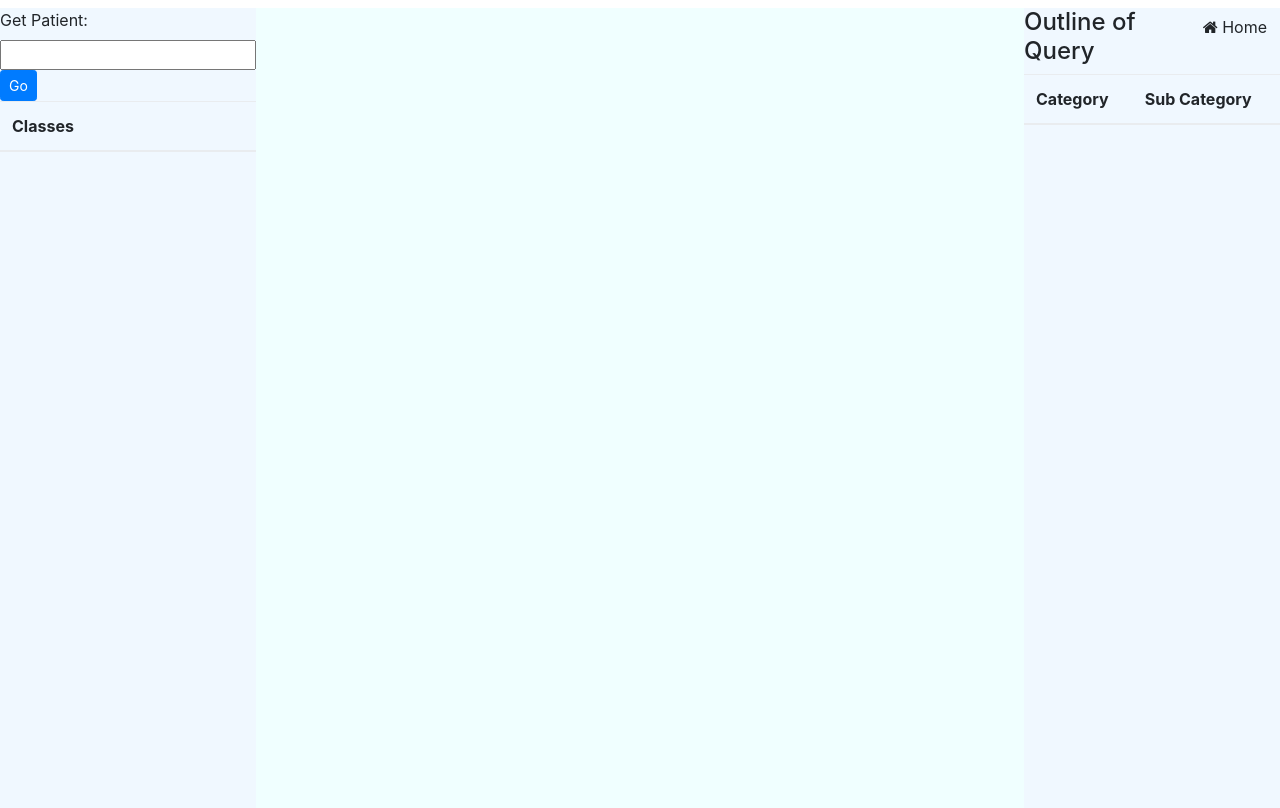
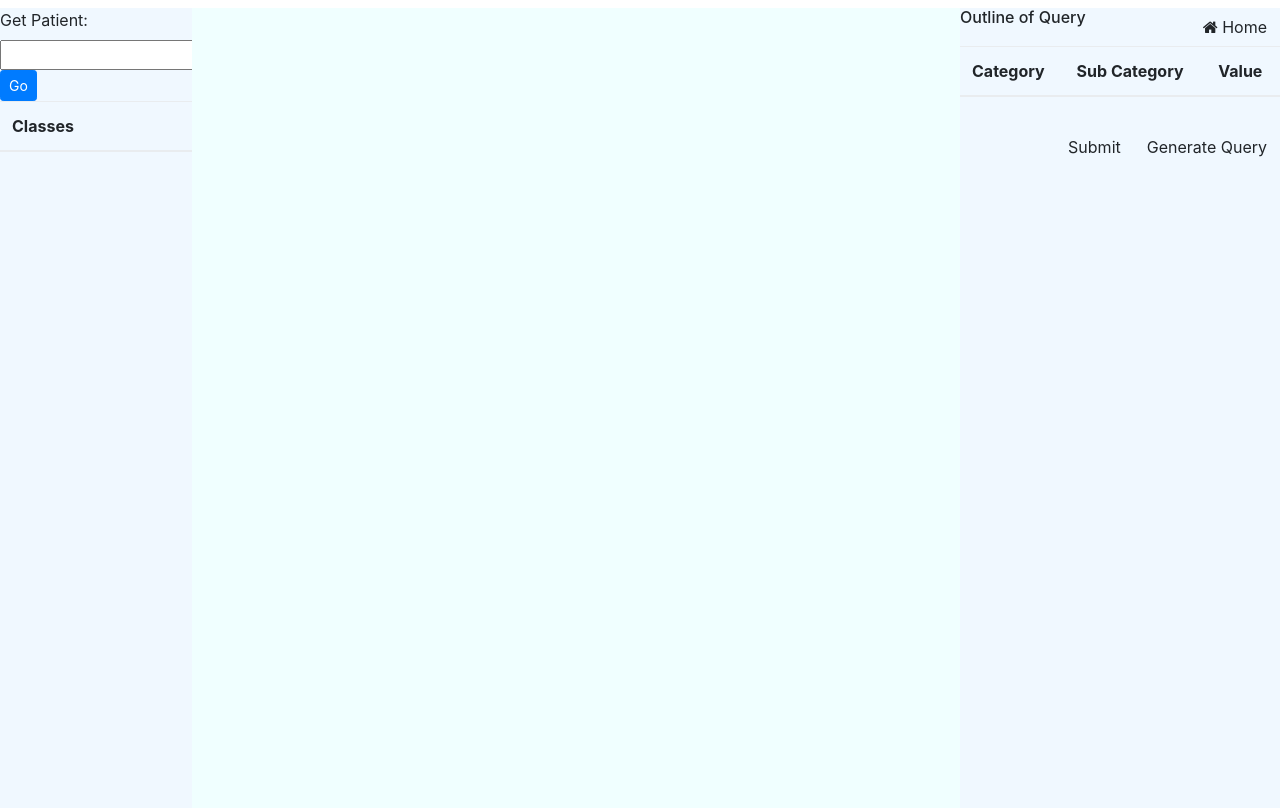
Before and after one commit to mcnamacl/LEX, a Django app: page / in a window 1280 px wide. Run offline with Django 3.2, Linux system fonts and the light colour scheme; lists and menus that the app fills with data are empty; some libraries are stand-ins or nearby versions.

Commit message:
getting there - passing back json to backend

```diff
--- a/AVERT/AVERT_Web_App/static/css/index.css
+++ b/AVERT/AVERT_Web_App/static/css/index.css
@@ -1,6 +1,6 @@
 #leftbox {
     float: left;
-    width: 20%;
+    width: 15%;
     height: 100vh;
 }
 
@@ -13,7 +13,7 @@
 
 #rightbox {
     float: right;
-    width: 20%;
+    width: 25%;
     height: 100vh;
 }
 
--- a/AVERT/AVERT_Web_App/templates/index.html
+++ b/AVERT/AVERT_Web_App/templates/index.html
@@ -1,7 +1,7 @@
 {% extends "layout.html" %}
 
 {% block head %}
-<title>initsearh</title>
+<title>initsearch</title>
 <link href="static/css/index.css" rel="stylesheet" type="text/css" />
 <script src="static/node_modules/jquery/dist/jquery.min.js"></script>
 <script src="https://ajax.googleapis.com/ajax/libs/jquery/3.5.1/jquery.min.js"></script>
@@ -42,7 +42,8 @@
                     <tr>
                         <form action="/nodegraph" method="POST">
                             <td>
-                                <button onclick="addNode('{{ class }}', '{{ class }}', '{{ class }}', 0)" type="button"
+                                <button style="font-size: 15px; border: none; background-color: #a1d2f7;"
+                                    onclick="addNode('{{ class }}', '{{ class }}', '{{ class }}', 0)" type="button"
                                     class="classname" id="{{ class }}">
                                     {{ class }}</button>
                             </td>
@@ -67,30 +68,63 @@
             <button type="submit" onclick="" style="float: right" class="btn"><i class="fa fa-home"></i>
                 Home</button>
         </form>
-        <h4>Outline of Query</h4>
+        <h6>Outline of Query</h6>
         <link href="https://maxcdn.bootstrapcdn.com/bootstrap/4.0.0-beta.2/css/bootstrap.min.css" rel="stylesheet" />
         <div class="table-responsive">
-            <table class="table table-striped table-hover">
+            <table id="querytable" class="table table-striped table-hover">
                 <thead>
                     <tr>
                         <th>Category</th>
                         <th>Sub Category</th>
+                        <th>Value</th>
                     </tr>
                 </thead>
-                <tbody id="querytable">
+                <tbody id="querytablebody">
                     <tr>
-
                     </tr>
                 </tbody>
             </table>
             <table id="header-fixed" class="table table-striped table-hover"></table>
         </div>
+        <button type="submit" onclick="getQuery()" style="float: right; position: relative;"
+                class="btn" id="gentmp">Generate Query</button>
+        <form action="{% url 'tmpshowquery' %}" method="POST">
+            {% csrf_token %}
+            <button type="submit" style="float: right; position: relative;"
+                class="btn" name="tmpquery" id="tmpquery" value="">Submit</button>
+        </form>
+    </div>
 </div>
 
 <script src="https://d3js.org/d3.v4.min.js"></script>
 <script>
+    var finalquery = []
+
+    function getQuery() {
+        var myTab = document.getElementById('querytable');
+
+        for (i = 2; i < myTab.rows.length; i++) {
+
+            var objCells = myTab.rows.item(i).cells;
+
+            var tmpq = { recordCat: objCells.item(0).innerHTML, subrecordcat: objCells.item(1).innerHTML }
+
+            subcat = objCells.item(1).innerHTML
+            if (subcat in filters) {
+                var val = $('#' + subcat.replace(/ /g, '_') + ' :selected').text();;
+                tmpq.value = val
+            }
+
+            finalquery.push(tmpq)
+        }
+        tmpquery = document.getElementById("tmpquery");
+        tmpquery.value = JSON.stringify(finalquery)
+        console.log(finalquery)
+    }
+
     var classes = JSON.parse('{{ classesjson|safe }}');
-        console.log(classes);
+    var filters = JSON.parse('{{ filters|safe }}')
+
     var baseNodes = [
     ]
 
@@ -162,7 +196,7 @@
     var simulation = d3
         .forceSimulation()
         .force('link', linkForce)
-            .force('charge', d3.forceManyBody().strength(-20))
+        .force('charge', d3.forceManyBody().strength(-10))
         .force('center', d3.forceCenter(width / 2, height / 2))
 
     var dragDrop = d3.drag().on('start', function (node) {
@@ -184,12 +218,11 @@
     // we either update the data according to the selection
     // or reset the data if the same node is clicked twice
     function selectNode(selectedNode) {
-            console.log(selectedNode.id);
         if (selectedNode.id in classes) {
             var tmpclassname = selectedNode.id
             var tmpvals = classes[tmpclassname]
             var length = 10;
-                if (tmpvals.length < 10) {
+            if (tmpvals.length < length) {
                 length = tmpvals.length;
             }
             for (var i = 0; i < length; i++) {
@@ -217,7 +250,6 @@
                 nodes.push(node)
             }
         })
-
         links = baseLinks
     }
 
@@ -273,7 +305,18 @@
             // to update the graph on every click
             .on('click', selectNode)
             .on('dblclick', addToQuery)
-                .on("mouseover", function (d) { tooltip.text(d.id); return tooltip.style("visibility", "visible"); })
+            .on("mouseover", function (d) {
+                if (d.id in filters) {
+                    var filterNames = ""
+                    for (var i = 0; i < filters[d.id].length; i++) {
+                        filterNames = filters[d.id][i] + "<br/>" + filterNames;
+                    }
+                    tooltip.html(filterNames);
+                } else {
+                    tooltip.text("N/A")
+                }
+                return tooltip.style("visibility", "visible");
+            })
             .on("mousemove", function () { return tooltip.style("top", (d3.event.pageY - 10) + "px").style("left", (d3.event.pageX + 10) + "px"); })
             .on("mouseout", function () { return tooltip.style("visibility", "hidden"); });
 
@@ -301,7 +344,9 @@
         .style("position", "absolute")
         .style("z-index", "10")
         .style("visibility", "hidden")
-            .style("background", "#c5edd0")
+        .style("background", "#ebf0f7")
+        .attr("data-html", "true")
+        .style("opacity", "0.9")
 
     function addToQuery(selectedNode) {
         var recordCategory = getNeighbors(selectedNode);
@@ -310,12 +355,25 @@
     }
 
     function loadTableData(recordCategory, subCategory) {
-            const table = document.getElementById("querytable");
+        const table = document.getElementById("querytablebody");
         let row = table.insertRow();
         let cat = row.insertCell(0);
         cat.innerHTML = recordCategory;
         let subcat = row.insertCell(1);
         subcat.innerHTML = subCategory;
+
+        if (subCategory in filters) {
+            let dropdown = row.insertCell(2);
+            subCategoryUnder = subCategory.replace(/ /g, '_');
+            var select = "<SELECT class='select' id=" + subCategoryUnder + ">\n"
+
+            select = select + "<OPTION selected value=" + filters[subCategory][0] + ">" + filters[subCategory][0] + "<\/OPTION>\n"
+
+            for (var i = 1; i < filters[subCategory].length; i++) {
+                select = select + "<OPTION value=" + filters[subCategory][i] + ">" + filters[subCategory][i] + "<\/OPTION>\n"
+            }
+            dropdown.innerHTML = select
+        }
     }
 
 
--- a/AVERT/AVERT_Web_App/urls.py
+++ b/AVERT/AVERT_Web_App/urls.py
@@ -4,6 +4,7 @@ from . import views
 urlpatterns = [
     path("", views.index),
     path("gengraph", views.gengraph, name="gengraph"),
+    path("tmpshowquery", views.tmpshowquery, name="tmpshowquery"),
     path("initsearch", views.initsearch, name="initisearch"),
     path("getpatientid", views.getpatientid, name="getpatientid"),
     # path("displayinitialres", views.displayinitialres, name="displayinitialres"),
--- a/AVERT/AVERT_Web_App/views.py
+++ b/AVERT/AVERT_Web_App/views.py
@@ -13,18 +13,20 @@ def gengraph(request):
     context = {}
     if request.POST.get("patientid") != '':
         patientID = request.POST.get("patientid")
-        classes = genClasses(patientID)
+        classes, filters = genClasses(patientID)
         context["classesjson"] = json.dumps(classes)
         context["classes"] = classes
+        context["filters"] = json.dumps(filters)
 
     return render(request, "index.html", context)
 
 def genClasses(patientID):
     classes = {}
+    filters = {}
     querywh = """PREFIX rkdvoc: <http://data.avert.ie/voc/rkd/>
         PREFIX rkddict: <http://data.avert.ie/data/rkddict/>
 
-		SELECT DISTINCT ?label (strafter(str(?_sub_label), str(rkddict:)) as ?sub_label)
+		SELECT DISTINCT ?label ?kvp1 ?v1 ?v2 (strafter(str(?_sub_label), str(rkddict:)) as ?sub_label)
 		WHERE {
 			{  ?cat a rkdvoc:RKDRecord.
     		   ?cat rkdvoc:patientID '""" + patientID + """'.
@@ -32,6 +34,12 @@ def genClasses(patientID):
                ?cat rkdvoc:hasReading ?r1.
     		   ?r1 rkdvoc:hasTerm ?_sub_label	.
   			}
+
+        OPTIONAL {
+                ?_sub_label rkdvoc:hasKeyValuePair ?kvp1.
+                ?kvp1 rkdvoc:key ?v1.
+                ?kvp1 rkdvoc:value ?v2.
+            }
     } order by asc(UCASE(str(?sub_label)))"""
 
     finalquery = createquery(querywh)
@@ -42,9 +50,23 @@ def genClasses(patientID):
         label = c["label"]["value"].replace('_', ' ')
         if label not in classes:
             classes[label] = []
-        classes[label].append(c["sub_label"]["value"].replace('_', ' '))
+        if c["sub_label"]["value"].replace('_', ' ') not in classes[label]:
+            classes[label].append(c["sub_label"]["value"].replace('_', ' '))
+        if "kvp1" in c:
+            sub_label = c["sub_label"]["value"].replace('_', ' ')
+            if sub_label not in filters:
+                filters[sub_label] = []
+            filters[sub_label].append(c["v2"]["value"].replace('_', ' '))
 
-    return classes
+    return classes, filters
+
+def tmpshowquery(request):
+    context ={}
+    q = request.POST.get("tmpquery")
+
+    print(q, file=sys.stderr)
+    context["queries"] = q
+    return render(request, "tmpshowquery.html", context)
 
 def initsearch(request):
     return render(request, "initsearch.html")
```
Also changed, not shown: AVERT/AVERT_Web_App/templates/tmpshowquery.html (added, +22 -0 lines). Lines whose indentation alone changed are shown as unchanged.
